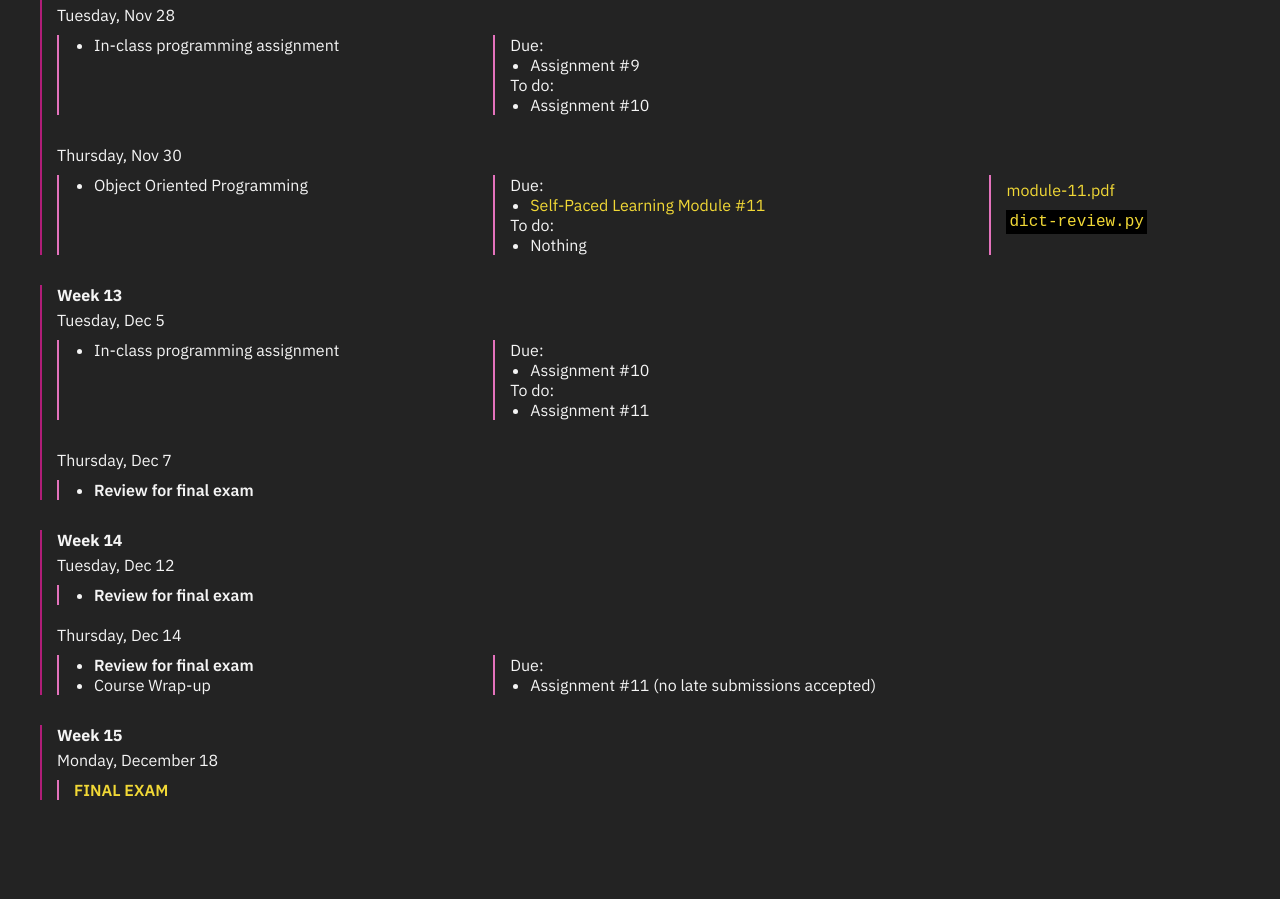
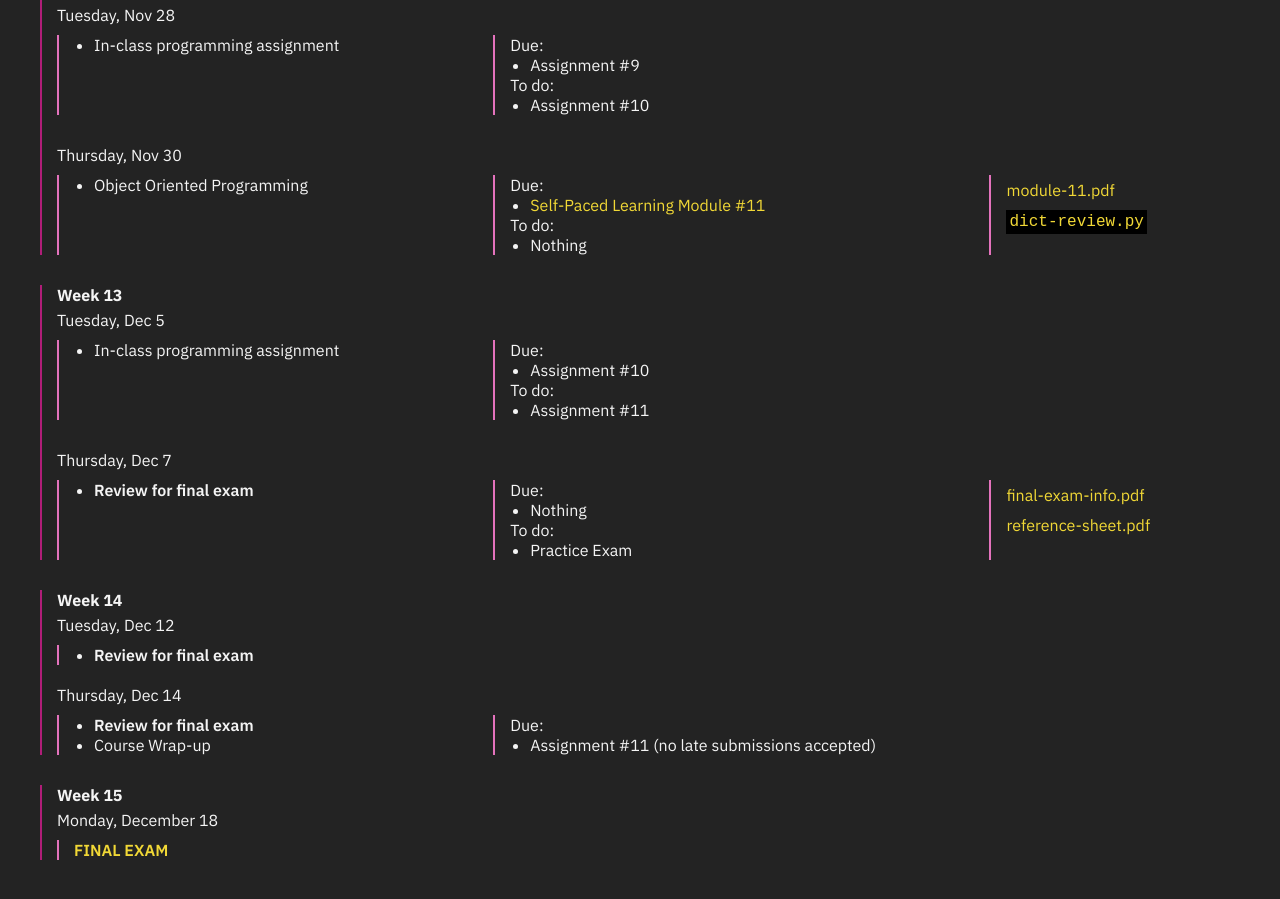
Before and after one commit to emilydidthis/CSCI-UA.002-Fall23, a Jekyll site: the page built from schedule.md, in a window 1280 px wide and 900 px high, scrolled down 4268 px. Built offline with Jekyll 4.4.1, drawn with Linux system fonts in a browser that asks for light colours; before the commit the page ends 5108 px from its top, so only the background shows below that.

Commit message:
uploading final exam resources

```diff
--- a/schedule.md
+++ b/schedule.md
@@ -740,11 +740,23 @@ Thursday, Dec 7
 - **Review for final exam**
 </div>
 
-<!-- <div class="week-column materials" markdown="1">
+<div class="week-column assigned" markdown="1">
+
+
+### Assigned
+Due:
+- Nothing
+
+To do:
+- Practice Exam
+</div>
+
+<div class="week-column materials" markdown="1">
 
 ### Materials
-<a href="{{ site.url }}{{ site.baseurl }}/assets/slides/finals-topics.pdf">topics-on-final.pdf</a>
-</div> -->
+<a href="{{ site.url }}{{ site.baseurl }}/assets/slides/final-exam-info.pdf">final-exam-info.pdf</a>
+<a href="{{ site.url }}{{ site.baseurl }}/assets/slides/reference-sheet.pdf">reference-sheet.pdf</a>
+</div>
 
 </div>
 
```
Also changed, not shown: 2 other files.
